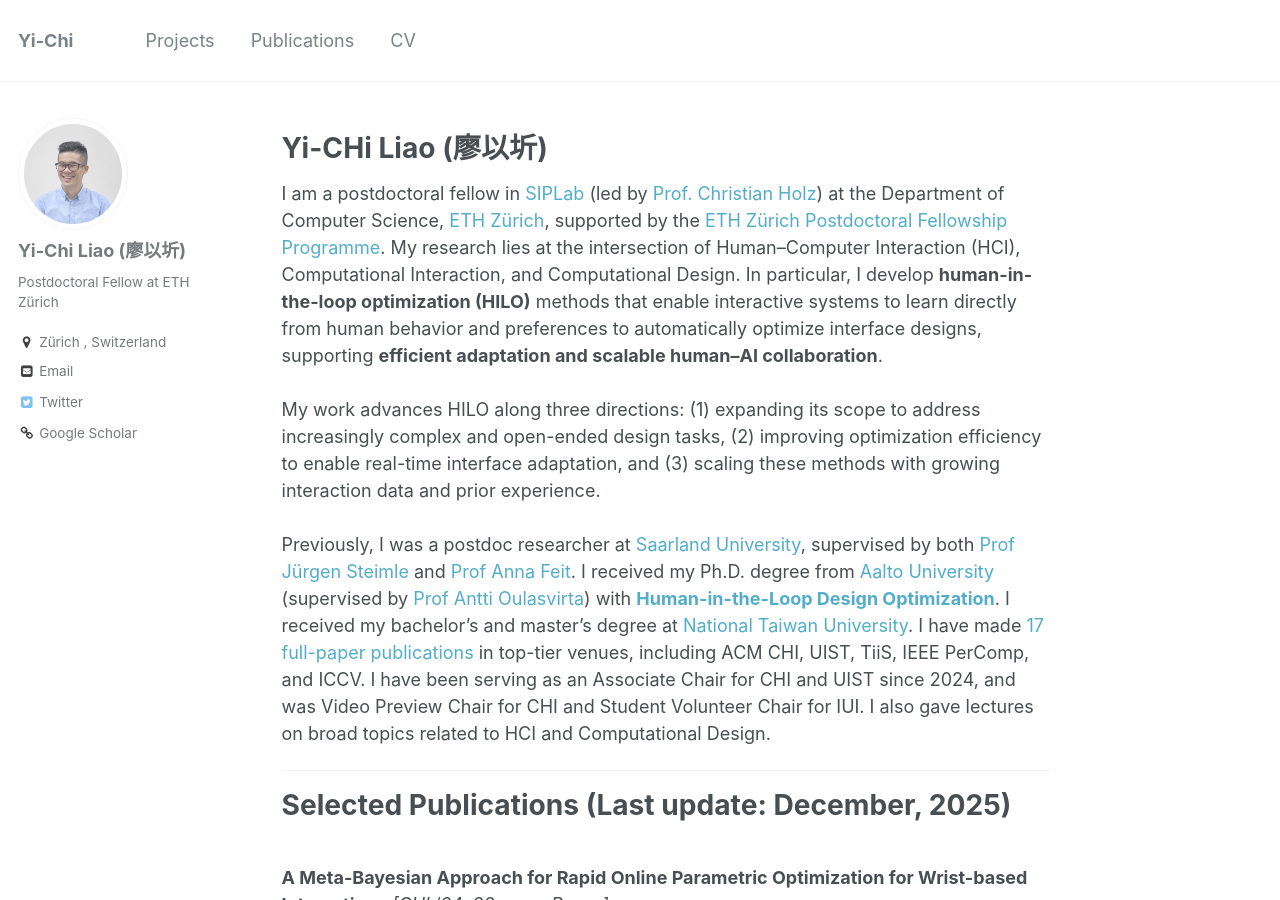
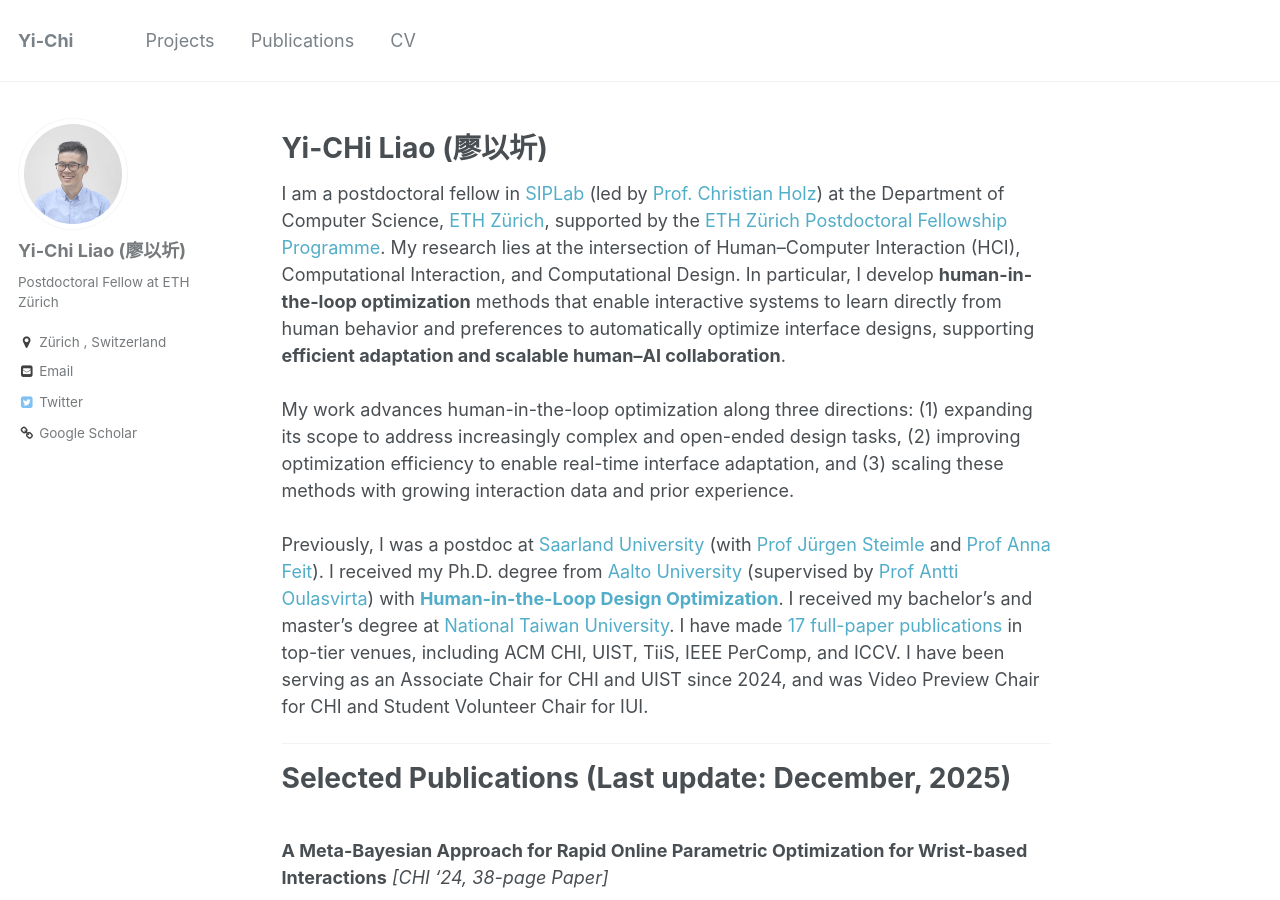
Before and after one commit to yichiliao/yichiliao.github.io, a Jekyll site: the page built from _pages/about.md, in a window 1280 px wide and 900 px high. Built offline with Jekyll 4.4.1, drawn with Linux system fonts in a browser that asks for light colours.

Commit message:
updating publications

```diff
--- a/_pages/about.md
+++ b/_pages/about.md
@@ -8,13 +8,13 @@ redirect_from:
   - /about.html
 ---
 # **Yi-CHi Liao (廖以圻)**
-I am a postdoctoral fellow in [SIPLab](https://siplab.org/) (led by [Prof. Christian Holz](https://www.christianholz.net/)) at the Department of Computer Science, [ETH Zürich](https://ethz.ch/en.html), supported by the [ETH Zürich Postdoctoral Fellowship Programme](https://ethz.ch/en/research/research-promotion/eth-fellowships.html). My research lies at the intersection of Human–Computer Interaction (HCI), Computational Interaction, and Computational Design. In particular, I develop **human-in-the-loop optimization (HILO)** methods that enable interactive systems to learn directly from human behavior and preferences to automatically optimize interface designs, supporting **efficient adaptation and scalable human–AI collaboration**.
+I am a postdoctoral fellow in [SIPLab](https://siplab.org/) (led by [Prof. Christian Holz](https://www.christianholz.net/)) at the Department of Computer Science, [ETH Zürich](https://ethz.ch/en.html), supported by the [ETH Zürich Postdoctoral Fellowship Programme](https://ethz.ch/en/research/research-promotion/eth-fellowships.html). My research lies at the intersection of Human–Computer Interaction (HCI), Computational Interaction, and Computational Design. In particular, I develop **human-in-the-loop optimization** methods that enable interactive systems to learn directly from human behavior and preferences to automatically optimize interface designs, supporting **efficient adaptation and scalable human–AI collaboration**.
 <br>
 <br>
-My work advances HILO along three directions: (1) expanding its scope to address increasingly complex and open-ended design tasks, (2) improving optimization efficiency to enable real-time interface adaptation, and (3) scaling these methods with growing interaction data and prior experience.
+My work advances human-in-the-loop optimization along three directions: (1) expanding its scope to address increasingly complex and open-ended design tasks, (2) improving optimization efficiency to enable real-time interface adaptation, and (3) scaling these methods with growing interaction data and prior experience.
 <br>
 <br>
-Previously, I was a postdoc researcher at [Saarland University](https://www.uni-saarland.de/en/home.html), supervised by both [Prof Jürgen Steimle](https://hci.cs.uni-saarland.de/people/juergen-steimle/) and [Prof Anna Feit](http://annafeit.de/). I received my Ph.D. degree from [Aalto University](https://www.aalto.fi/en) (supervised by [Prof Antti Oulasvirta](https://users.aalto.fi/~oulasvir/)) with [**Human-in-the-Loop Design Optimization**](https://drive.google.com/file/d/1UcH6LuV7GiyRMvrVb9EZ34z-FeGPDBS7/view?usp=sharing). I received my bachelor’s and master’s degree at [National Taiwan University](https://www.ntu.edu.tw/english/). I have made [17 full-paper publications](https://scholar.google.com/citations?user=Ddny4V4AAAAJ&hl=en) in top-tier venues, including ACM CHI, UIST, TiiS, IEEE PerComp, and ICCV. I have been serving as an Associate Chair for CHI and UIST since 2024, and was Video Preview Chair for CHI and Student Volunteer Chair for IUI. I also gave lectures on broad topics related to HCI and Computational Design.
+Previously, I was a postdoc at [Saarland University](https://www.uni-saarland.de/en/home.html) (with [Prof Jürgen Steimle](https://hci.cs.uni-saarland.de/people/juergen-steimle/) and [Prof Anna Feit](http://annafeit.de/)). I received my Ph.D. degree from [Aalto University](https://www.aalto.fi/en) (supervised by [Prof Antti Oulasvirta](https://users.aalto.fi/~oulasvir/)) with [**Human-in-the-Loop Design Optimization**](https://drive.google.com/file/d/1UcH6LuV7GiyRMvrVb9EZ34z-FeGPDBS7/view?usp=sharing). I received my bachelor’s and master’s degree at [National Taiwan University](https://www.ntu.edu.tw/english/). I have made [17 full-paper publications](https://scholar.google.com/citations?user=Ddny4V4AAAAJ&hl=en) in top-tier venues, including ACM CHI, UIST, TiiS, IEEE PerComp, and ICCV. I have been serving as an Associate Chair for CHI and UIST since 2024, and was Video Preview Chair for CHI and Student Volunteer Chair for IUI.
 
 ------
 
```
